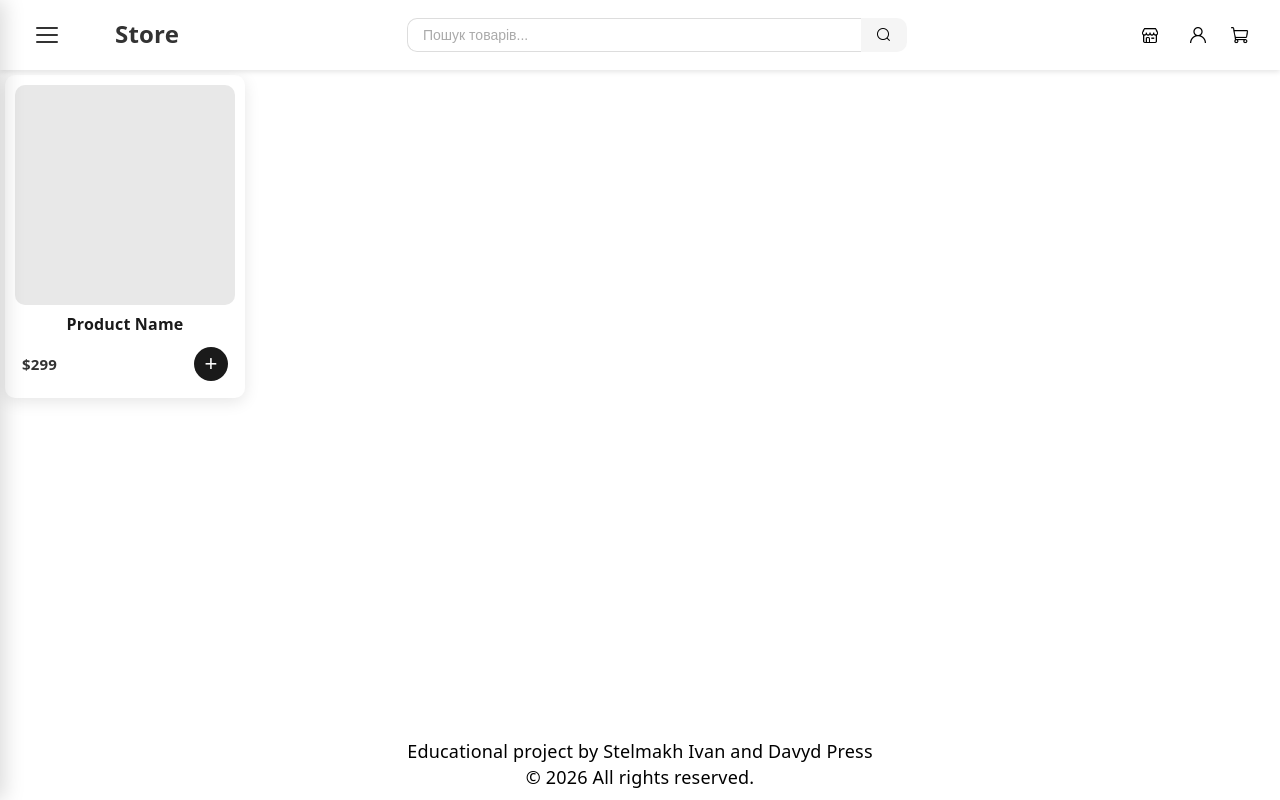
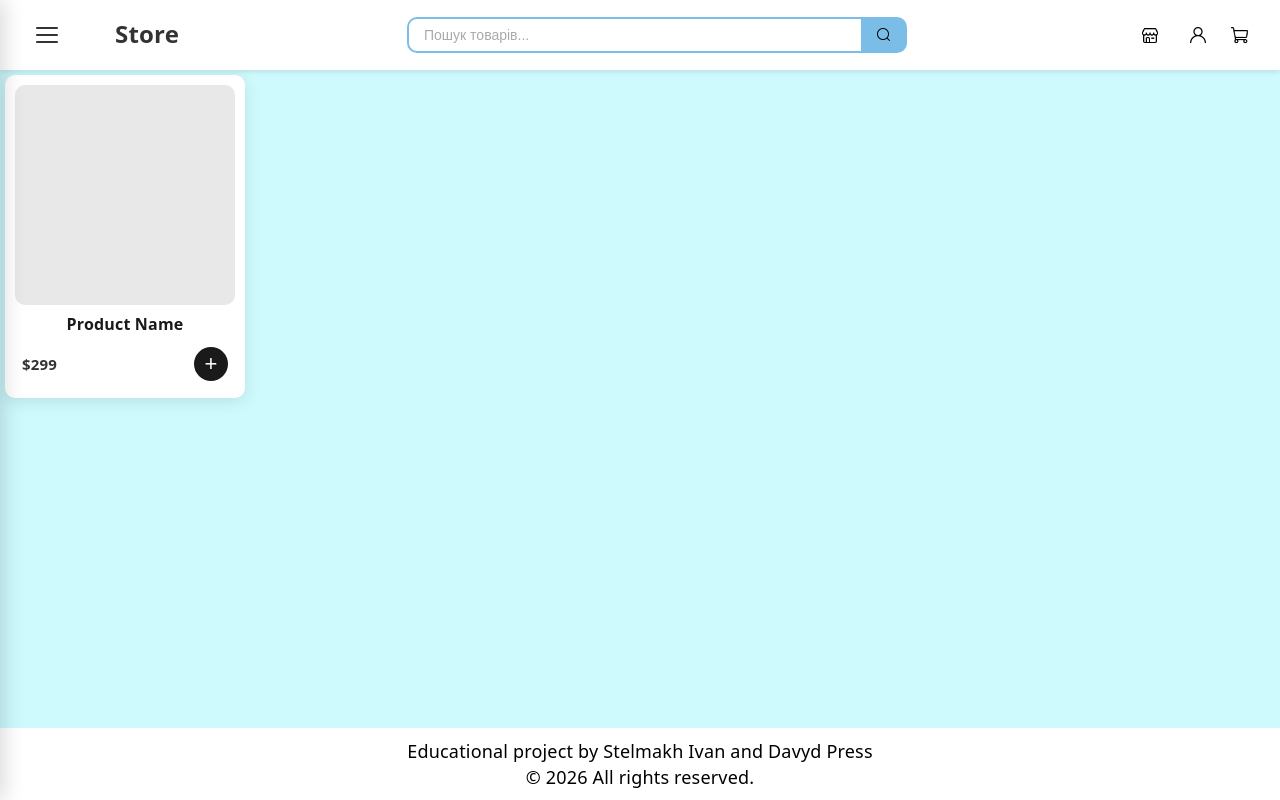
Before and after one commit to StelmakhIvan07/pr5-6-app, a React (Vite) app: page / in a window 1280 px wide. Built offline with nearby package versions, Linux system fonts and the light colour scheme.

Commit message:
ideted search bar style and page colors

```diff
--- a/src/components/Header/Header.module.css
+++ b/src/components/Header/Header.module.css
@@ -74,7 +74,7 @@
 .searchInput {
   width: 100%;
   padding: 8px 15px;
-  border: 1px solid #ddd;
+  border: 2px solid #7abde6;
   border-right: none;
   border-radius: 10px 0 0 10px;
   outline: none;
@@ -90,7 +90,7 @@
 .searchButton {
   padding: 8px 15px;
   padding-bottom: 5px;
-  background-color: whitesmoke;
+  background-color: #7abde6;
   border: none;
   border-radius: 0 10px 10px 0;
   cursor: pointer;
--- a/src/components/Menu/ProductCard/Card.module.css
+++ b/src/components/Menu/ProductCard/Card.module.css
@@ -12,7 +12,7 @@
 }
 
 .card:hover {
-    background-color: #7a92aa;
+    background-color: #7abde6;
     box-shadow: 0 8px 24px rgba(0, 0, 0, 0.18);
 }
 
--- a/src/index.css
+++ b/src/index.css
@@ -1,7 +1,7 @@
 :root {
   --text: #6b6375;
   --text-h: #08060d;
-  --bg: #fff;
+  --bg: #CEFAFE;
   --border: #e5e4e7;
   --code-bg: #f4f3ec;
   --accent: #aa3bff;
@@ -27,26 +27,6 @@
 
   @media (max-width: 1024px) {
     font-size: 16px;
-  }
-}
-
-@media (prefers-color-scheme: dark) {
-  :root {
-    --text: #9ca3af;
-    --text-h: #f3f4f6;
-    --bg: #16171d;
-    --border: #2e303a;
-    --code-bg: #1f2028;
-    --accent: #c084fc;
-    --accent-bg: rgba(192, 132, 252, 0.15);
-    --accent-border: rgba(192, 132, 252, 0.5);
-    --social-bg: rgba(47, 48, 58, 0.5);
-    --shadow:
-      rgba(0, 0, 0, 0.4) 0 10px 15px -3px, rgba(0, 0, 0, 0.25) 0 4px 6px -2px;
-  }
-
-  #social .button-icon {
-    filter: invert(1) brightness(2);
   }
 }
 
```
